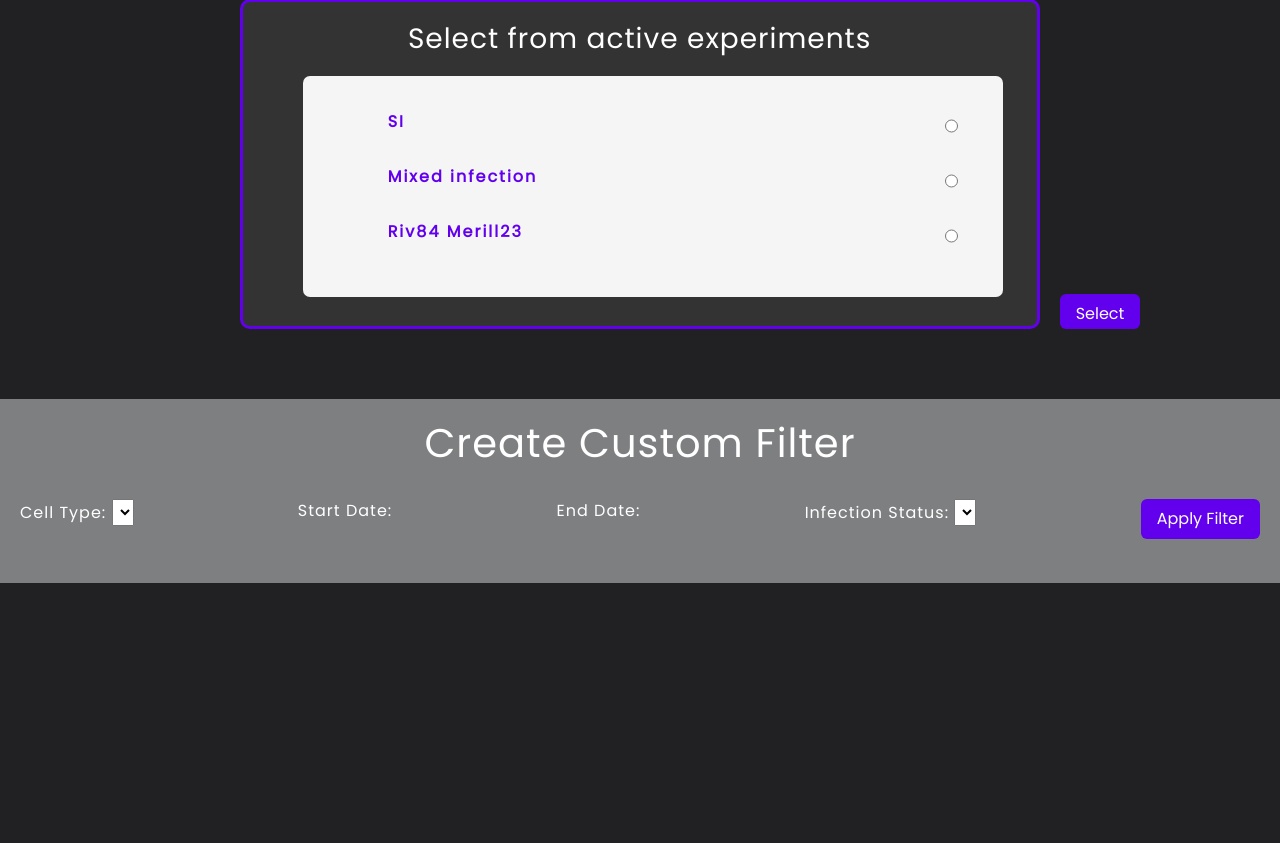
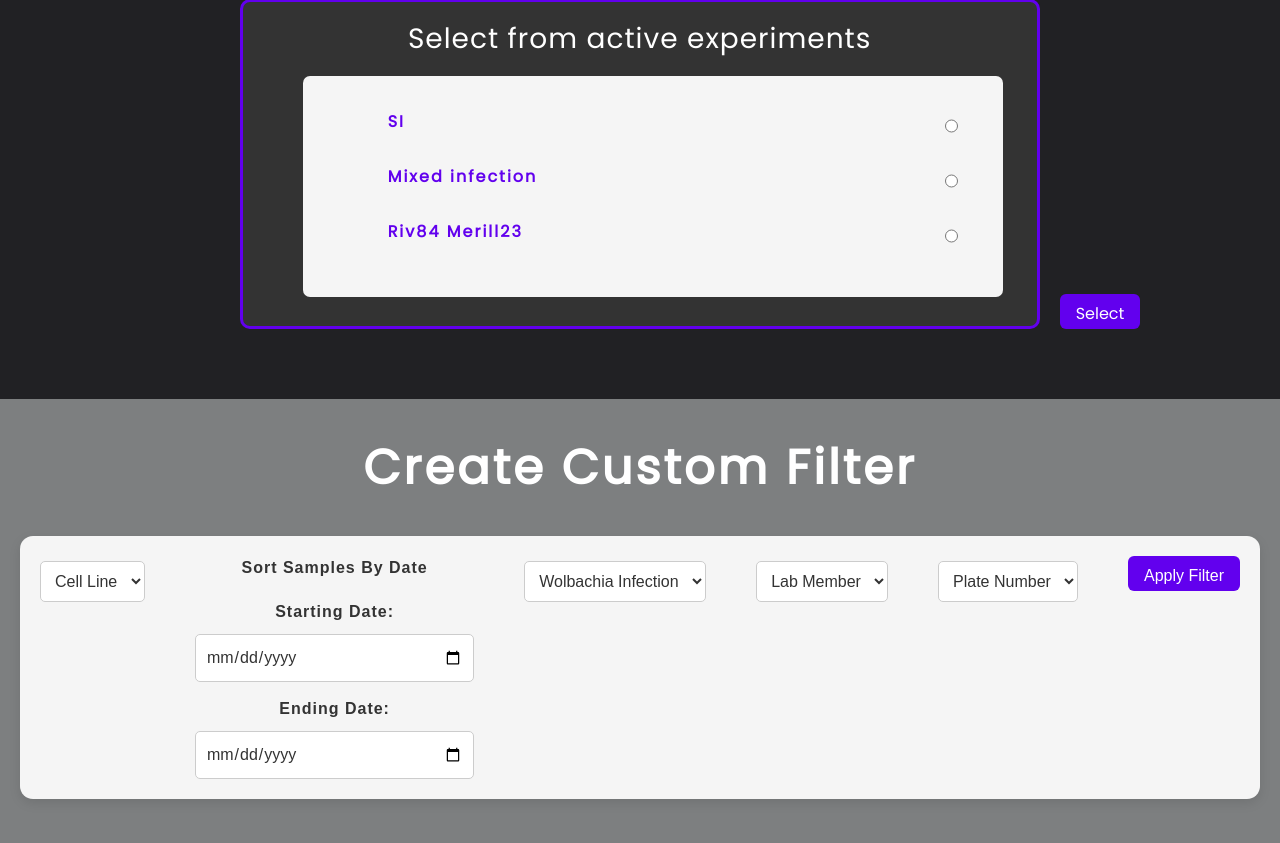
Before and after one commit to lukesylvester99/titerDjango, a Django app: page / in a window 1280 px wide. Shown: the part 229-1072 px from the top of the page. Before the commit the page ends 812 px from the top, so only its background shows below. Run offline with Django 5.2, Linux system fonts and the light colour scheme; data comes from the database, SQL or seed files in the repository; both versions use the stored data as it was after the commit; lists and menus that the app fills with data are empty; some libraries are stand-ins or nearby versions.

Commit message:
finlaized styling on query form

```diff
--- a/titerpipeline/main/management/commands/import_json.py
+++ b/titerpipeline/main/management/commands/import_json.py
@@ -3,7 +3,7 @@ import os
 from main.models import Experiment, Sample, Sample_Metadata, Read_Pair
 from django.core.management.base import BaseCommand
 from datetime import datetime
-
+import random #for plate num. Delete once ready to deploy
 
 class Command(BaseCommand):
     def handle(self, *args, **kwargs):
@@ -42,7 +42,7 @@ class Command(BaseCommand):
             }
             read1_path = f"/path/to/read1_{sample_id}.fastq"
             read2_path = f"/path/to/read2_{sample_id}.fastq"
-            plate_number = 1
+            plate_number = random.randint(1, 4)
 
             #create exp
             experiment, created = Experiment.objects.get_or_create(name=experiment_name)
--- a/titerpipeline/main/templates/home.html
+++ b/titerpipeline/main/templates/home.html
@@ -33,47 +33,77 @@
 
          <!--connects to db and allows user to build a custom filter-->
     <div class="query_db">
-            <h1>Create Custom Filter</h1>
+            <h1 id="filter_header">Create Custom Filter</h1>
             <br>
             <form class='query_db_form'method="POST" action="{% url 'filter_samples' %}">
                 {% csrf_token %}
 
-                <!-- Cell Type Filter -->
+                <!-- Cell Line Filter -->
                 <div>
-                    <label for="cell_type">Cell Type:</label>
-                    <select name="cell_type" id="cell_type">
-                        {% for choice in form.cell_type.field.choices %}
-                            <option value="{{ choice.0 }}" {% if form.cell_type.value == choice.0 %}selected{% endif %}>
-                                {{ choice.1 }}
-                            </option>
+                    <select name="cell_line" id="cell_line">
+                        <option style="color: #6200EE; font: bolder; font-size: larger;" value="">Cell Line</option>
+                        {% for cell_line in cell_lines %}
+                                <option value="{{ cell_line }}" >
+                                    {{ cell_line }}
+                                </option>
                         {% endfor %}
                     </select>
                 </div>
 
                 <!-- Date Range Filter -->
-                <div>
-                    <label for="start_date">Start Date:</label>
-                    {{ form.start_date }}
-                </div>
-                <div>
-                    <label for="end_date">End Date:</label>
-                    {{ form.end_date }}
+                <div class="date_range">
+                    <label><strong>Sort Samples By Date</strong></label>
+
+                    <div>
+                        <label for="start_date">Starting Date:</label>
+                        <input type="date" id="start_date" name="start_date" pattern="\d{4}-\d{2}-\d{2}">
+                    </div>
+
+                    <div>
+                        <label for="end_date">Ending Date:</label>
+                        <input type="date" id="end_date" name="end_date" pattern="\d{4}-\d{2}-\d{2}">
+                    </div>
                 </div>
 
                 <!-- Infection Status Filter -->
                 <div>
-                    <label for="infection_status">Infection Status:</label>
                     <select name="infection_status" id="infection_status">
-                        {% for choice in form.infection_status.field.choices %}
-                            <option value="{{ choice.0 }}" {% if form.infection_status.value == choice.0 %}selected{% endif %}>
-                                {{ choice.1 }}
-                            </option>
+                        <option style="color: #6200EE; font: bolder; font-size: larger;" value="">Wolbachia Infection</option>
+                        {% for infection in infections %}
+                                <option value="{{ infection }}" >
+                                    {{ infection }}
+                                </option>
                         {% endfor %}
                     </select>
                 </div>
 
+                <!-- Users Filter -->
                 <div>
-                   <button type="submit" class="btn btn-primary">Apply Filter</button>
+                    <select name="users" id="users_samples">
+                        <option style="color: #6200EE; font: bolder; font-size: larger;" value="">Lab Member</option>
+                        {% for user in users %}
+                                <option value="{{ user }}" >
+                                    {{ user }}
+                                </option>
+                        {% endfor %}
+                    </select>
+                </div>
+
+                <!-- Plate Number Filter -->
+                <div>
+                    <select name="plate_num" id="plate_num">
+                        <option style="color: #6200EE; font: bolder; font-size: larger;" value="">Plate Number</option>
+                        {% for num in plate_num %}
+                                <option value="{{ num }}" >
+                                    {{ num }}
+                                </option>
+                        {% endfor %}
+                    </select>
+                </div>
+
+
+                <div>
+                   <button type="submit" id="submit_btn" class="query_btn">Apply Filter</button>
                 </div>
             </form>
 
--- a/titerpipeline/main/views.py
+++ b/titerpipeline/main/views.py
@@ -1,17 +1,52 @@
 from django.shortcuts import render, redirect,  get_object_or_404
-from main.models import Experiment, Sample, Sample_Metadata
+from main.models import Experiment, Sample, Sample_Metadata, Read_Pair
 from .forms import SampleFilterForm
 from django.db.models import Q
 
 
-# Create your views here.
 def home(request):
-    experiments_dict = Experiment.objects.values('name') #fetching data from Experiments model, returns dict
-
-    #sorted list of experiments. Stores just the exp name, rather than the dict format
+    #fetching data from Experiments model, returns dict
+    experiments_dict = Experiment.objects.values('name')
+        #sorted list of experiments. Stores just the exp name, rather than the dict format
     experiments_value = [exp['name'] for exp in experiments_dict]
 
-    return render(request, "home.html", {"experiments":experiments_value})
+    #get meta data so that I can extract the obj later in html form
+    metadata = Sample_Metadata.objects.all()
+
+    # Collect unique infection values from metadata
+    unique_infections = set()
+    for meta in metadata:
+        for key, value in meta.metadata.items():
+            if key == 'Infection':
+                unique_infections.add(value)
+
+     # Collect unique Cell Lines values from metadata
+    unique_cell_lines = set()
+    for meta in metadata:
+        for key, value in meta.metadata.items():
+            if key == 'Cell Line':
+                unique_cell_lines.add(value)
+
+     # Collect unique Users from metadata
+    unique_users = set()
+    for meta in metadata:
+        for key, value in meta.metadata.items():
+            if key == 'Initials':
+                unique_users.add(value)
+
+    #holds plate numbers in data
+    plate_num_dict = Read_Pair.objects.values("plate_number")
+    plate_num_value = [num['plate_number'] for num in plate_num_dict]
+    unique_plate_num_value = list(set(plate_num_value))#filters so each num is only represented once
+
+    vars = {
+        "experiments":experiments_value,
+        'infections':unique_infections,
+        'cell_lines':unique_cell_lines,
+        "users":unique_users,
+        "plate_num":unique_plate_num_value }
+
+    return render(request, "home.html", vars)
 
 def samples_by_experiment(request):
     if request.method == 'POST':
--- a/titerpipeline/static/style.css
+++ b/titerpipeline/static/style.css
@@ -138,6 +138,10 @@ body {
     gap: 20px;
 }
 
+
+/* */
+/* setting style for DB Custom Filter */
+/* */
 .query_db { /* div for custom query section*/
     text-align: center;
     background-color: #7D7F80;
@@ -150,13 +154,92 @@ body {
 
 }
 
+
+#filter_header{
+    font-size: 3em;
+    text-align: center;
+    margin-bottom: 15px;
+    margin-top: 20px;
+    letter-spacing: 3px;
+    font-weight: 600;
+}
+
 .query_db_form{
     display: flex;
     flex-direction: row;
-    gap: 1em;
     justify-content: space-between;
+    gap: 20px;
+    margin: 0 auto;
+    padding: 20px;
+    background-color: #F5F5F5;
+    border-radius: 13px;
+    box-shadow: 0 4px 12px rgba(0, 0, 0, 0.1);
+    font-family: 'Arial', sans-serif;
+}
 
+
+
+.query_db_form label {
+    font-weight: bold;
+    margin-bottom: 5px;
+    display: inline-block;
+    color: #333;
 }
+
+
+.query_db_form select,
+.query_db_form input[type="date"] {
+    width: 100%;
+    padding: 10px;
+    margin-top: 5px;
+    border: 1px solid #ccc;
+    border-radius: 5px;
+    background-color: white;
+    font-size: 1em;
+    color: #333;
+    outline: none;
+    box-sizing: border-box;
+    transition: border-color 0.3s ease;
+}
+
+.query_db_form select:focus,
+.query_db_form input[type="date"]:focus {
+    border-color: #6200EE;
+    border-width: 2px;
+}
+
+.query_db_form select:hover,
+.query_db_form input[type="date"]:hover {
+    border-color: #6200EE;
+    border-width: 2px;
+}
+
+
+.date_range {
+    display: flex;
+    flex-direction: column;
+    gap: 15px;
+}
+
+
+.query_db_form select option {
+    font-size: 1em;
+}
+
+/* Responsive design for smaller screens */
+@media (max-width: 600px) {
+    .query_db_form {
+        max-width: 100%;
+        padding: 15px;
+    }
+
+    .query_db_form select,
+    .query_db_form input[type="date"] {
+        padding: 8px;
+    }
+}
+
+
 
 /* */
 /* setting style for samples_list.html */
```
Also changed, not shown: titerpipeline/db.sqlite3.
